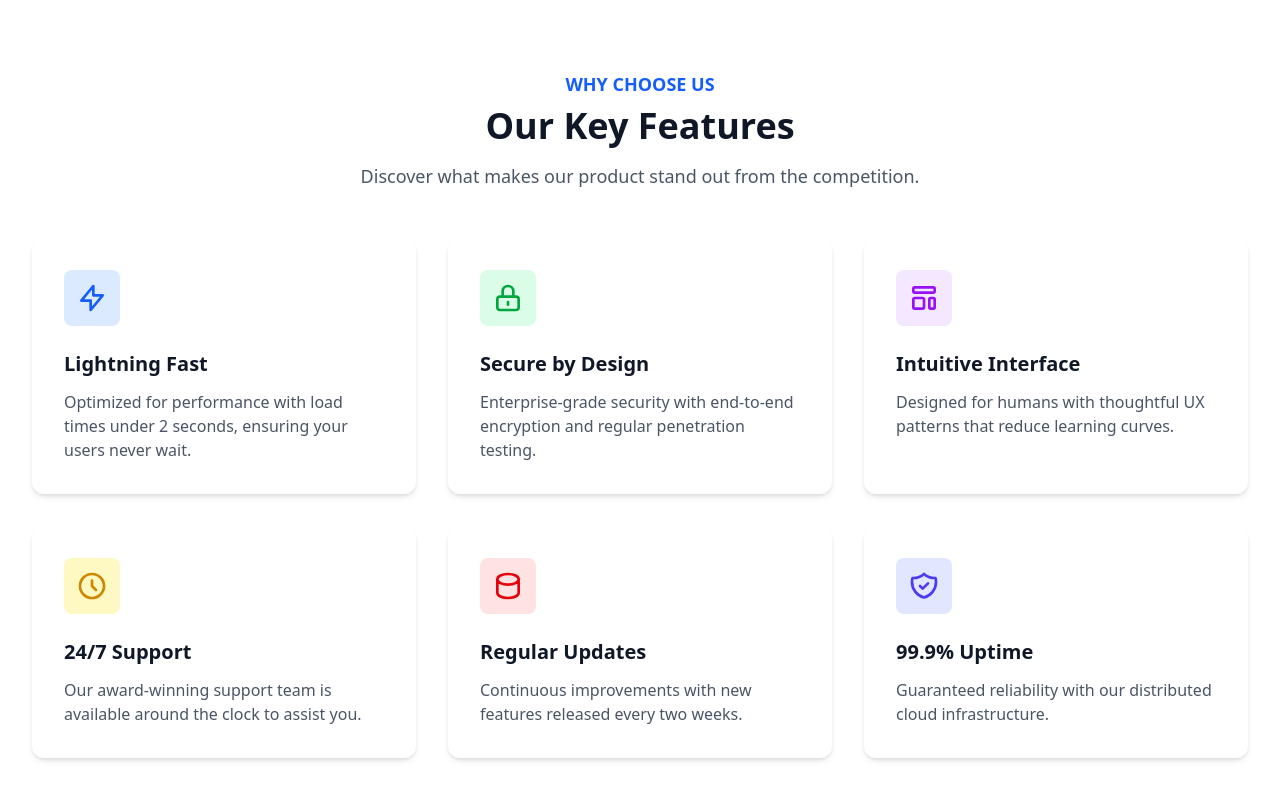
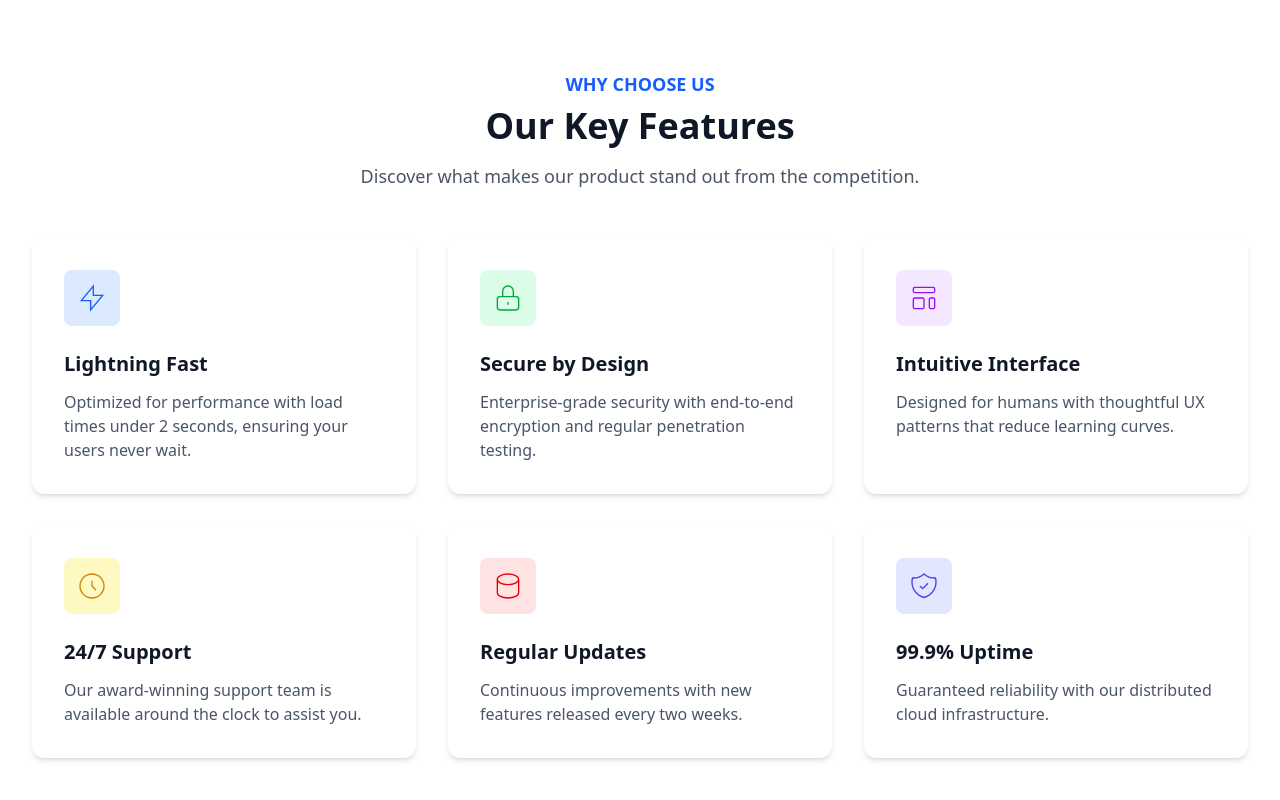
Before and after one commit to Lio3307/Finance-Tracker, a React (Vite) app: page / in a window 1280 px wide. Shown: the part 1294-2094 px from the top of the page. Built offline with nearby package versions, Linux system fonts and the light colour scheme.

Commit message:
fix: deleting invalid html element

```diff
--- a/src/components/layouts/Features.tsx
+++ b/src/components/layouts/Features.tsx
@@ -16,7 +16,7 @@ const Features = () => {
                 <div className="bg-white p-8 rounded-xl shadow-md hover:shadow-lg transition-shadow duration-300">
                     <div className="w-14 h-14 bg-blue-100 rounded-lg flex items-center justify-center mb-6">
                         <svg xmlns="http://www.w3.org/2000/svg" className="h-8 w-8 text-blue-600" fill="none" viewBox="0 0 24 24" stroke="currentColor">
-                            <path stroke-linecap="round" stroke-linejoin="round" stroke-width="2" d="M13 10V3L4 14h7v7l9-11h-7z" />
+                            <path  d="M13 10V3L4 14h7v7l9-11h-7z" />
                         </svg>
                     </div>
                     <h3 className="text-xl font-semibold text-gray-900 mb-3">Lightning Fast</h3>
@@ -28,7 +28,7 @@ const Features = () => {
                 <div className="bg-white p-8 rounded-xl shadow-md hover:shadow-lg transition-shadow duration-300">
                     <div className="w-14 h-14 bg-green-100 rounded-lg flex items-center justify-center mb-6">
                         <svg xmlns="http://www.w3.org/2000/svg" className="h-8 w-8 text-green-600" fill="none" viewBox="0 0 24 24" stroke="currentColor">
-                            <path stroke-linecap="round" stroke-linejoin="round" stroke-width="2" d="M12 15v2m-6 4h12a2 2 0 002-2v-6a2 2 0 00-2-2H6a2 2 0 00-2 2v6a2 2 0 002 2zm10-10V7a4 4 0 00-8 0v4h8z" />
+                            <path  d="M12 15v2m-6 4h12a2 2 0 002-2v-6a2 2 0 00-2-2H6a2 2 0 00-2 2v6a2 2 0 002 2zm10-10V7a4 4 0 00-8 0v4h8z" />
                         </svg>
                     </div>
                     <h3 className="text-xl font-semibold text-gray-900 mb-3">Secure by Design</h3>
@@ -40,7 +40,7 @@ const Features = () => {
                 <div className="bg-white p-8 rounded-xl shadow-md hover:shadow-lg transition-shadow duration-300">
                     <div className="w-14 h-14 bg-purple-100 rounded-lg flex items-center justify-center mb-6">
                         <svg xmlns="http://www.w3.org/2000/svg" className="h-8 w-8 text-purple-600" fill="none" viewBox="0 0 24 24" stroke="currentColor">
-                            <path stroke-linecap="round" stroke-linejoin="round" stroke-width="2" d="M4 5a1 1 0 011-1h14a1 1 0 011 1v2a1 1 0 01-1 1H5a1 1 0 01-1-1V5zM4 13a1 1 0 011-1h6a1 1 0 011 1v6a1 1 0 01-1 1H5a1 1 0 01-1-1v-6zM16 13a1 1 0 011-1h2a1 1 0 011 1v6a1 1 0 01-1 1h-2a1 1 0 01-1-1v-6z" />
+                            <path  d="M4 5a1 1 0 011-1h14a1 1 0 011 1v2a1 1 0 01-1 1H5a1 1 0 01-1-1V5zM4 13a1 1 0 011-1h6a1 1 0 011 1v6a1 1 0 01-1 1H5a1 1 0 01-1-1v-6zM16 13a1 1 0 011-1h2a1 1 0 011 1v6a1 1 0 01-1 1h-2a1 1 0 01-1-1v-6z" />
                         </svg>
                     </div>
                     <h3 className="text-xl font-semibold text-gray-900 mb-3">Intuitive Interface</h3>
@@ -52,7 +52,7 @@ const Features = () => {
                 <div className="bg-white p-8 rounded-xl shadow-md hover:shadow-lg transition-shadow duration-300">
                     <div className="w-14 h-14 bg-yellow-100 rounded-lg flex items-center justify-center mb-6">
                         <svg xmlns="http://www.w3.org/2000/svg" className="h-8 w-8 text-yellow-600" fill="none" viewBox="0 0 24 24" stroke="currentColor">
-                            <path stroke-linecap="round" stroke-linejoin="round" stroke-width="2" d="M12 8v4l3 3m6-3a9 9 0 11-18 0 9 9 0 0118 0z" />
+                            <path  d="M12 8v4l3 3m6-3a9 9 0 11-18 0 9 9 0 0118 0z" />
                         </svg>
                     </div>
                     <h3 className="text-xl font-semibold text-gray-900 mb-3">24/7 Support</h3>
@@ -64,7 +64,7 @@ const Features = () => {
                 <div className="bg-white p-8 rounded-xl shadow-md hover:shadow-lg transition-shadow duration-300">
                     <div className="w-14 h-14 bg-red-100 rounded-lg flex items-center justify-center mb-6">
                         <svg xmlns="http://www.w3.org/2000/svg" className="h-8 w-8 text-red-600" fill="none" viewBox="0 0 24 24" stroke="currentColor">
-                            <path stroke-linecap="round" stroke-linejoin="round" stroke-width="2" d="M4 7v10c0 2.21 3.582 4 8 4s8-1.79 8-4V7M4 7c0 2.21 3.582 4 8 4s8-1.79 8-4M4 7c0-2.21 3.582-4 8-4s8 1.79 8 4" />
+                            <path d="M4 7v10c0 2.21 3.582 4 8 4s8-1.79 8-4V7M4 7c0 2.21 3.582 4 8 4s8-1.79 8-4M4 7c0-2.21 3.582-4 8-4s8 1.79 8 4" />
                         </svg>
                     </div>
                     <h3 className="text-xl font-semibold text-gray-900 mb-3">Regular Updates</h3>
@@ -76,7 +76,7 @@ const Features = () => {
                 <div className="bg-white p-8 rounded-xl shadow-md hover:shadow-lg transition-shadow duration-300">
                     <div className="w-14 h-14 bg-indigo-100 rounded-lg flex items-center justify-center mb-6">
                         <svg xmlns="http://www.w3.org/2000/svg" className="h-8 w-8 text-indigo-600" fill="none" viewBox="0 0 24 24" stroke="currentColor">
-                            <path stroke-linecap="round" stroke-linejoin="round" stroke-width="2" d="M9 12l2 2 4-4m5.618-4.016A11.955 11.955 0 0112 2.944a11.955 11.955 0 01-8.618 3.04A12.02 12.02 0 003 9c0 5.591 3.824 10.29 9 11.622 5.176-1.332 9-6.03 9-11.622 0-1.042-.133-2.052-.382-3.016z" />
+                            <path  d="M9 12l2 2 4-4m5.618-4.016A11.955 11.955 0 0112 2.944a11.955 11.955 0 01-8.618 3.04A12.02 12.02 0 003 9c0 5.591 3.824 10.29 9 11.622 5.176-1.332 9-6.03 9-11.622 0-1.042-.133-2.052-.382-3.016z" />
                         </svg>
                     </div>
                     <h3 className="text-xl font-semibold text-gray-900 mb-3">99.9% Uptime</h3>
```
